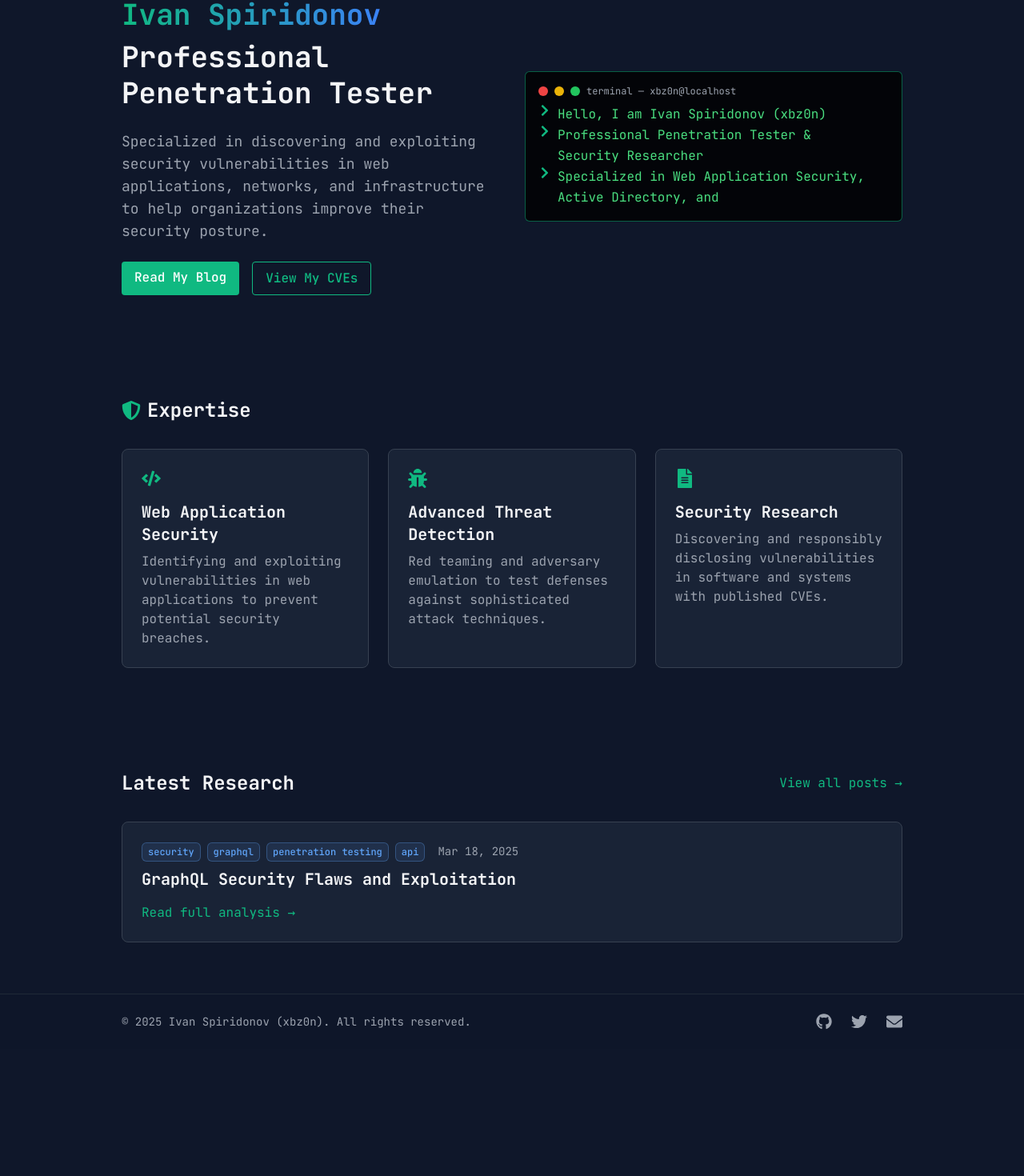
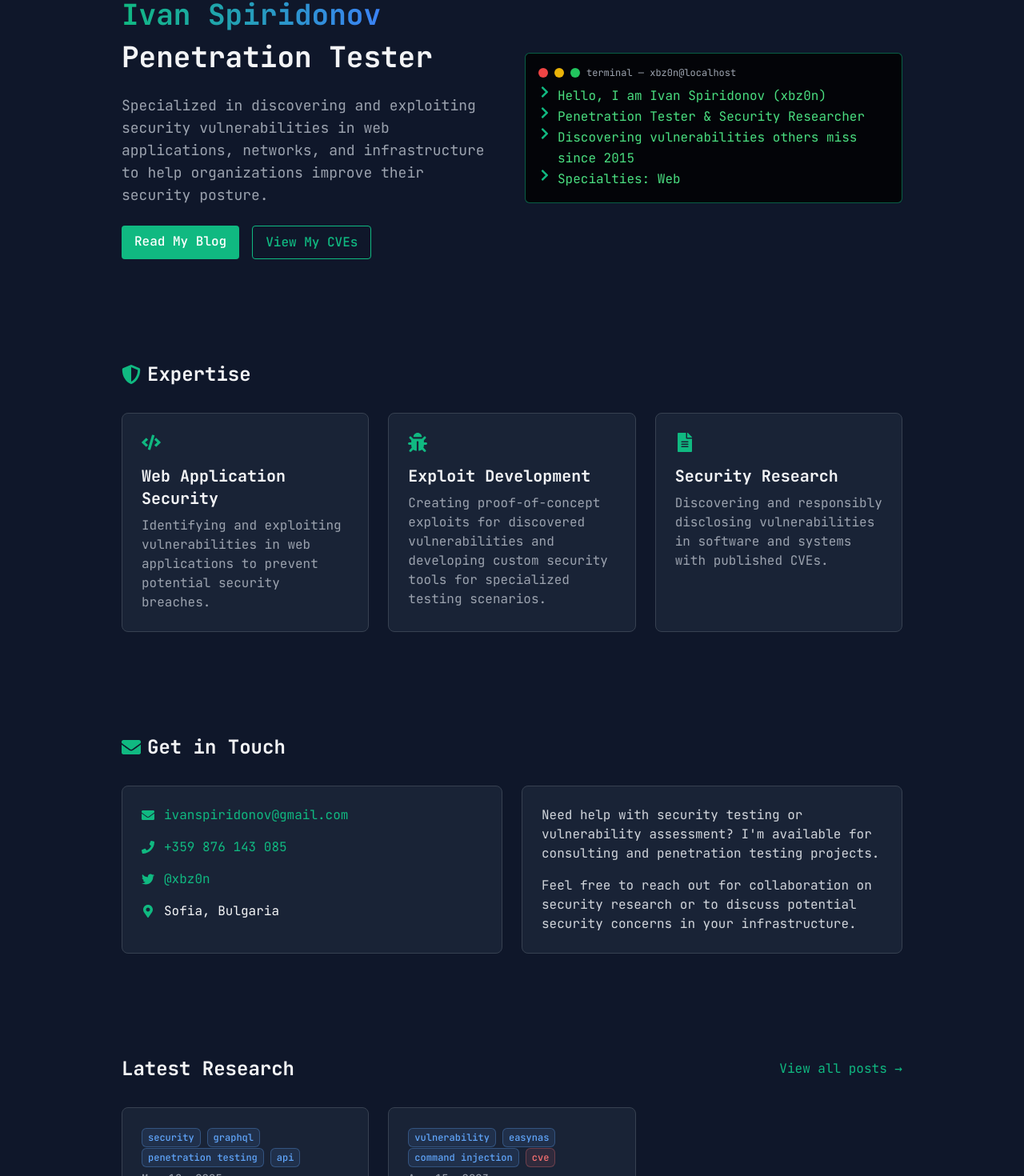
Before and after one commit to xbz0n/xbz0n.github.io, a Next.js app: page / in a window 1280 px wide. Shown: the part 128-1598 px from the top of the page at 80% size. Before the commit the page ends 1439 px from the top, so only its background shows below. Built offline with nearby package versions, Linux system fonts and the light colour scheme.

Commit message:
Update homepage with 3 latest articles, social links, and improved content

```diff
--- a/components/TerminalHero.js
+++ b/components/TerminalHero.js
@@ -8,8 +8,10 @@ export default function TerminalHero() {
 
   const lines = [
     'Hello, I am Ivan Spiridonov (xbz0n)',
-    'Professional Penetration Tester & Security Researcher',
-    'Specialized in Web Application Security, Active Directory, and Red Team Operations',
+    'Penetration Tester & Security Researcher',
+    'Discovering vulnerabilities others miss since 2015',
+    'Specialties: Web Apps, API Security, Zero-Days',
+    'Responsible for multiple CVE discoveries',
     'Type "help" for available commands...'
   ];
 
--- a/pages/index.js
+++ b/pages/index.js
@@ -1,12 +1,12 @@
 import Link from 'next/link';
-import { FaShieldAlt, FaCode, FaBug, FaFileAlt } from 'react-icons/fa';
+import { FaShieldAlt, FaCode, FaBug, FaFileAlt, FaEnvelope, FaPhone, FaTwitter, FaMapMarkerAlt } from 'react-icons/fa';
 import TerminalHero from '../components/TerminalHero';
 import path from 'path';
 import fs from 'fs';
 import matter from 'gray-matter';
 import { format } from 'date-fns';
 
-export default function Home({ latestPost }) {
+export default function Home({ latestPosts }) {
   return (
     <div className="space-y-16">
       {/* Hero Section */}
@@ -17,7 +17,7 @@ export default function Home({ latestPost }) {
               <span className="bg-gradient-to-r from-accent to-blue-500 bg-clip-text text-transparent">
                 Ivan Spiridonov
               </span>
-              <span className="block text-gray-100 mt-2">Professional Penetration Tester</span>
+              <span className="block text-gray-100 mt-2">Penetration Tester</span>
             </h1>
             <p className="text-gray-400 text-lg">
               Specialized in discovering and exploiting security vulnerabilities in web applications,
@@ -54,9 +54,9 @@ export default function Home({ latestPost }) {
           </div>
           <div className="bg-secondary/30 rounded-lg p-6 border border-gray-700">
             <FaBug className="text-accent text-2xl mb-4" />
-            <h3 className="text-xl font-semibold mb-2">Advanced Threat Detection</h3>
+            <h3 className="text-xl font-semibold mb-2">Exploit Development</h3>
             <p className="text-gray-400">
-              Red teaming and adversary emulation to test defenses against sophisticated attack techniques.
+              Creating proof-of-concept exploits for discovered vulnerabilities and developing custom security tools for specialized testing scenarios.
             </p>
           </div>
           <div className="bg-secondary/30 rounded-lg p-6 border border-gray-700">
@@ -64,6 +64,44 @@ export default function Home({ latestPost }) {
             <h3 className="text-xl font-semibold mb-2">Security Research</h3>
             <p className="text-gray-400">
               Discovering and responsibly disclosing vulnerabilities in software and systems with published CVEs.
+            </p>
+          </div>
+        </div>
+      </section>
+
+      {/* Contact Information */}
+      <section className="py-8">
+        <h2 className="text-2xl font-bold mb-8 flex items-center">
+          <FaEnvelope className="mr-2 text-accent" />
+          Get in Touch
+        </h2>
+        <div className="grid md:grid-cols-2 gap-6">
+          <div className="bg-secondary/30 rounded-lg p-6 border border-gray-700">
+            <div className="flex flex-col space-y-4">
+              <div className="flex items-center">
+                <FaEnvelope className="text-accent mr-3" />
+                <a href="mailto:ivanspiridonov@gmail.com" className="hover:text-accent">ivanspiridonov@gmail.com</a>
+              </div>
+              <div className="flex items-center">
+                <FaPhone className="text-accent mr-3" />
+                <a href="tel:+359876143085" className="hover:text-accent">+359 876 143 085</a>
+              </div>
+              <div className="flex items-center">
+                <FaTwitter className="text-accent mr-3" />
+                <a href="https://twitter.com/xbz0n" target="_blank" rel="noopener noreferrer" className="hover:text-accent">@xbz0n</a>
+              </div>
+              <div className="flex items-center">
+                <FaMapMarkerAlt className="text-accent mr-3" />
+                <span>Sofia, Bulgaria</span>
+              </div>
+            </div>
+          </div>
+          <div className="bg-secondary/30 rounded-lg p-6 border border-gray-700">
+            <p className="text-gray-300 mb-4">
+              Need help with security testing or vulnerability assessment? I'm available for consulting and penetration testing projects.
+            </p>
+            <p className="text-gray-300">
+              Feel free to reach out for collaboration on security research or to discuss potential security concerns in your infrastructure.
             </p>
           </div>
         </div>
@@ -77,26 +115,30 @@ export default function Home({ latestPost }) {
             View all posts →
           </Link>
         </div>
-        <div className="bg-secondary/30 rounded-lg p-6 border border-gray-700">
+        <div className="grid md:grid-cols-3 gap-6">
+          {latestPosts.map(post => (
+            <div key={post.slug} className="bg-secondary/30 rounded-lg p-6 border border-gray-700">
               <div className="mb-2">
-            {latestPost.tags && latestPost.tags.map(tag => (
+                {post.tags && post.tags.map(tag => (
                   <span key={tag} className={`badge ${tag.toLowerCase().includes('cve') ? 'badge-cve' : 'badge-certification'} mr-2`}>
                     {tag}
                   </span>
                 ))}
-            <span className="text-sm text-gray-400 ml-2">
-              {format(new Date(latestPost.date), 'MMM d, yyyy')}
+                <span className="text-sm text-gray-400 block mt-1">
+                  {format(new Date(post.date), 'MMM d, yyyy')}
                 </span>
               </div>
               <h3 className="text-xl font-semibold mb-2">
-            {latestPost.title}
+                {post.title}
               </h3>
               <p className="text-gray-400 mb-4">
-            {latestPost.excerpt}
+                {post.excerpt}
               </p>
-          <Link href={`/blog/${latestPost.slug}`} className="text-accent hover:text-accent/80">
+              <Link href={`/blog/${post.slug}`} className="text-accent hover:text-accent/80">
                 Read full analysis →
               </Link>
+            </div>
+          ))}
         </div>
       </section>
     </div>
@@ -136,17 +178,12 @@ export async function getStaticProps() {
     return new Date(b.date) - new Date(a.date);
   });
 
-  const latestPost = sortedPosts.length > 0 ? sortedPosts[0] : {
-    title: 'No posts available',
-    date: new Date().toISOString(),
-    slug: '',
-    excerpt: 'There are currently no blog posts available.',
-    tags: []
-  };
+  // Get the latest 3 posts
+  const latestPosts = sortedPosts.slice(0, 3);
 
   return {
     props: {
-      latestPost
+      latestPosts
     }
   };
 }
```
Lines whose indentation alone changed are shown as unchanged.
